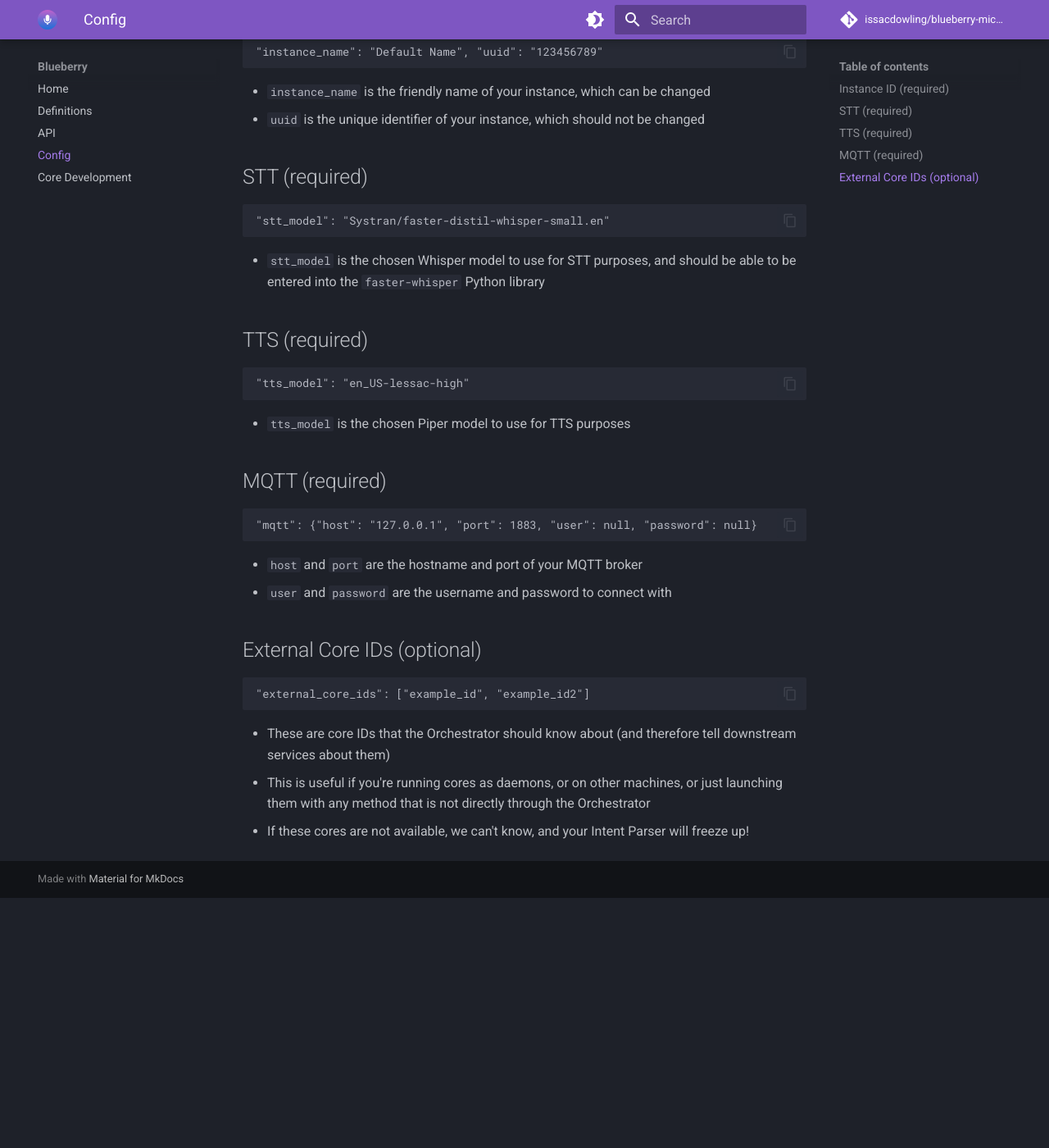
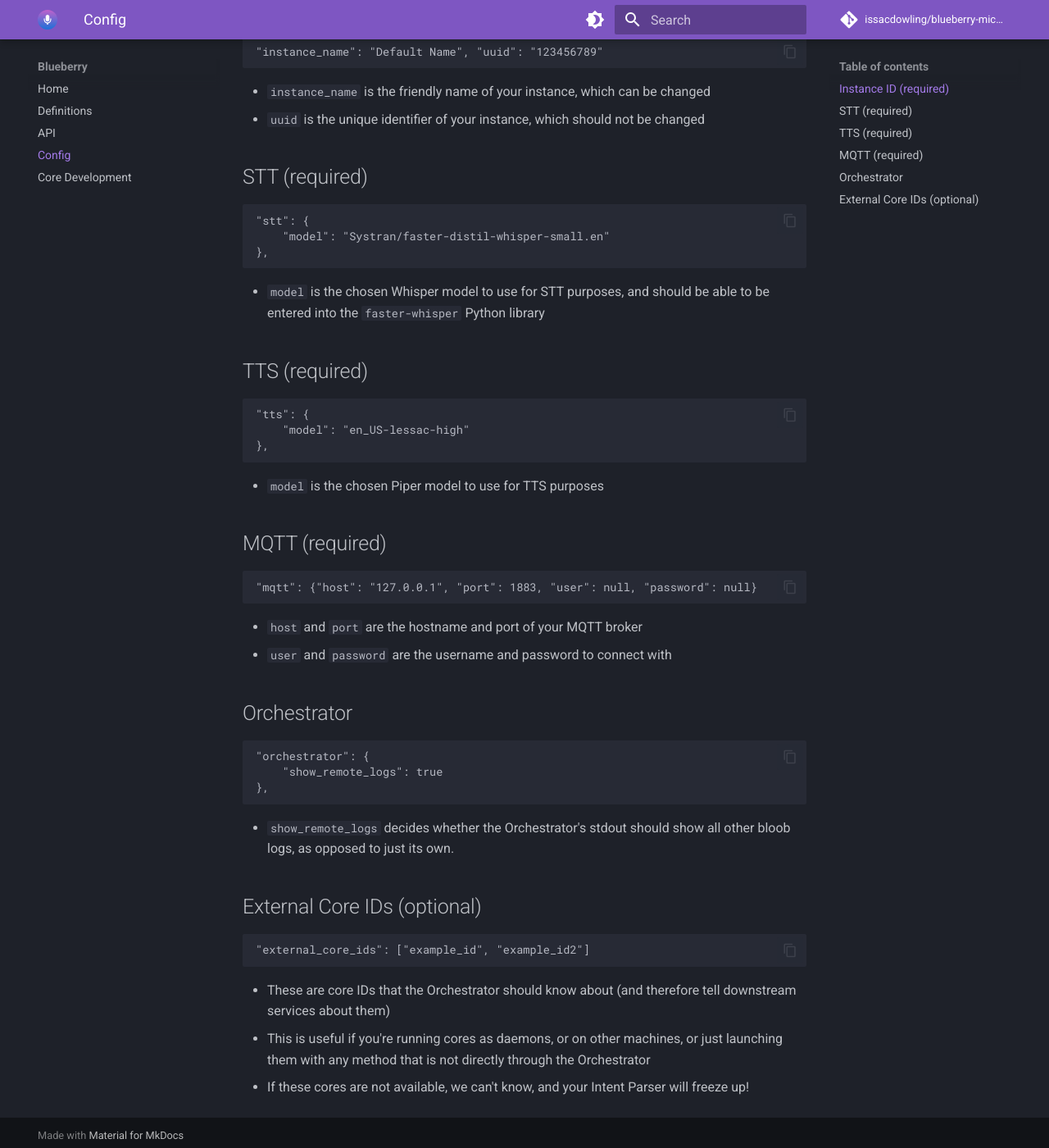
Before and after one commit to issacdowling/Blueberry-Micro, an MkDocs documentation site: the page built from docs/config.md, in a window 1280 px wide and 1400 px high, scrolled down 533 px. Shown: the whole window at 82% size. Built offline with MkDocs 1.6.1 and Material for MkDocs 9.7.7, drawn with Linux system fonts in a browser that asks for light colours; plug-ins that fetch from the network failed and are left out; comment, search, counter and statistics services are not loaded; before the commit the page ends 1628 px from its top, so only the background shows below that.

Commit message:
Allow configuring whether to show remote logs

````diff
--- a/docs/config.md
+++ b/docs/config.md
@@ -15,17 +15,21 @@
 
 ## STT (required)
 ```
-"stt_model": "Systran/faster-distil-whisper-small.en"
+"stt": {
+    "model": "Systran/faster-distil-whisper-small.en"
+},
 ```
 
-* `stt_model` is the chosen Whisper model to use for STT purposes, and should be able to be entered into the `faster-whisper` Python library
+* `model` is the chosen Whisper model to use for STT purposes, and should be able to be entered into the `faster-whisper` Python library
 
 ## TTS (required)
 ```
-"tts_model": "en_US-lessac-high"
+"tts": {
+    "model": "en_US-lessac-high"
+},
 ```
 
-* `tts_model` is the chosen Piper model to use for TTS purposes
+* `model` is the chosen Piper model to use for TTS purposes
 
 ## MQTT (required)
 ```
@@ -35,6 +39,15 @@
 * `host` and `port` are the hostname and port of your MQTT broker
 * `user` and `password` are the username and password to connect with
 
+## Orchestrator
+```
+"orchestrator": {
+    "show_remote_logs": true
+},
+```
+
+* `show_remote_logs` decides whether the Orchestrator's stdout should show all other bloob logs, as opposed to just its own.
+
 ## External Core IDs (optional)
 ```
 "external_core_ids": ["example_id", "example_id2"]
````
Also changed, not shown: 1 other file.
